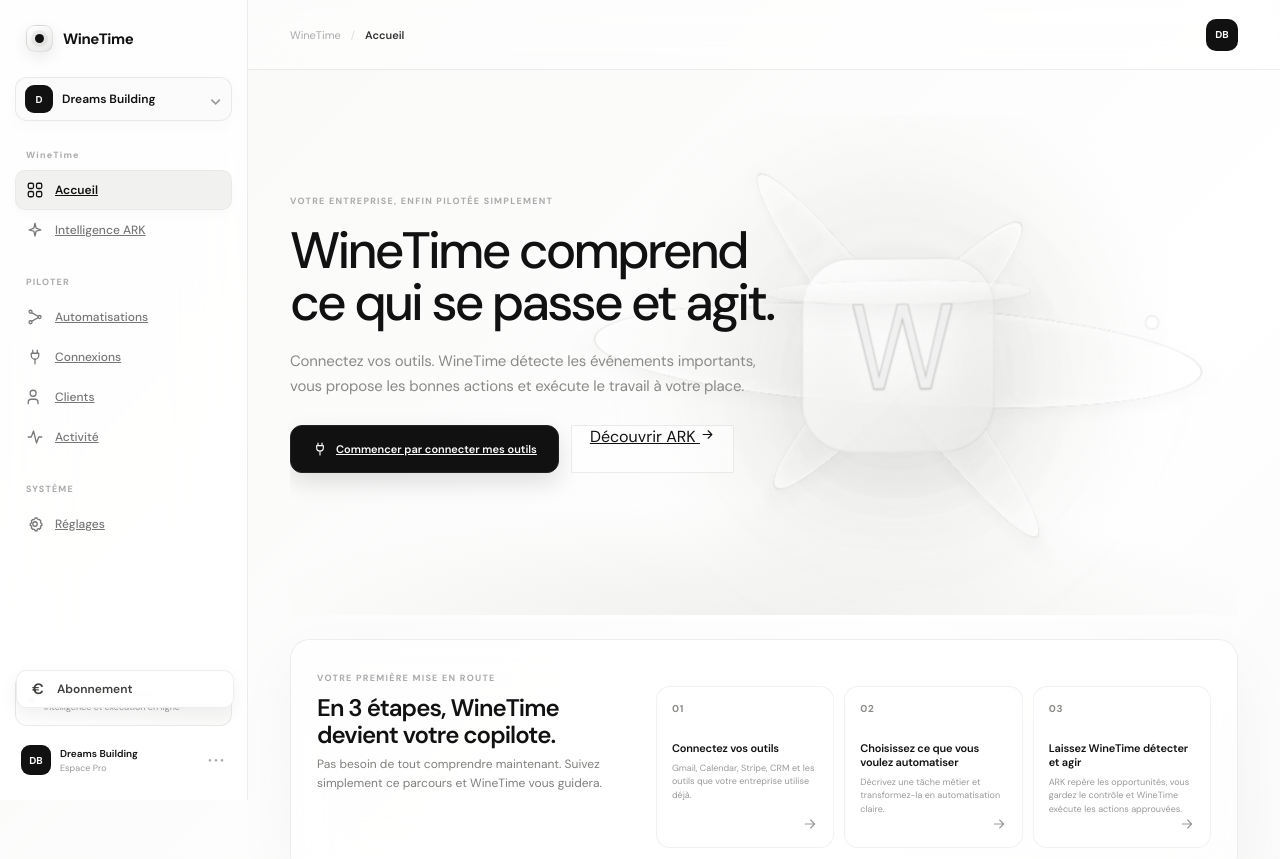
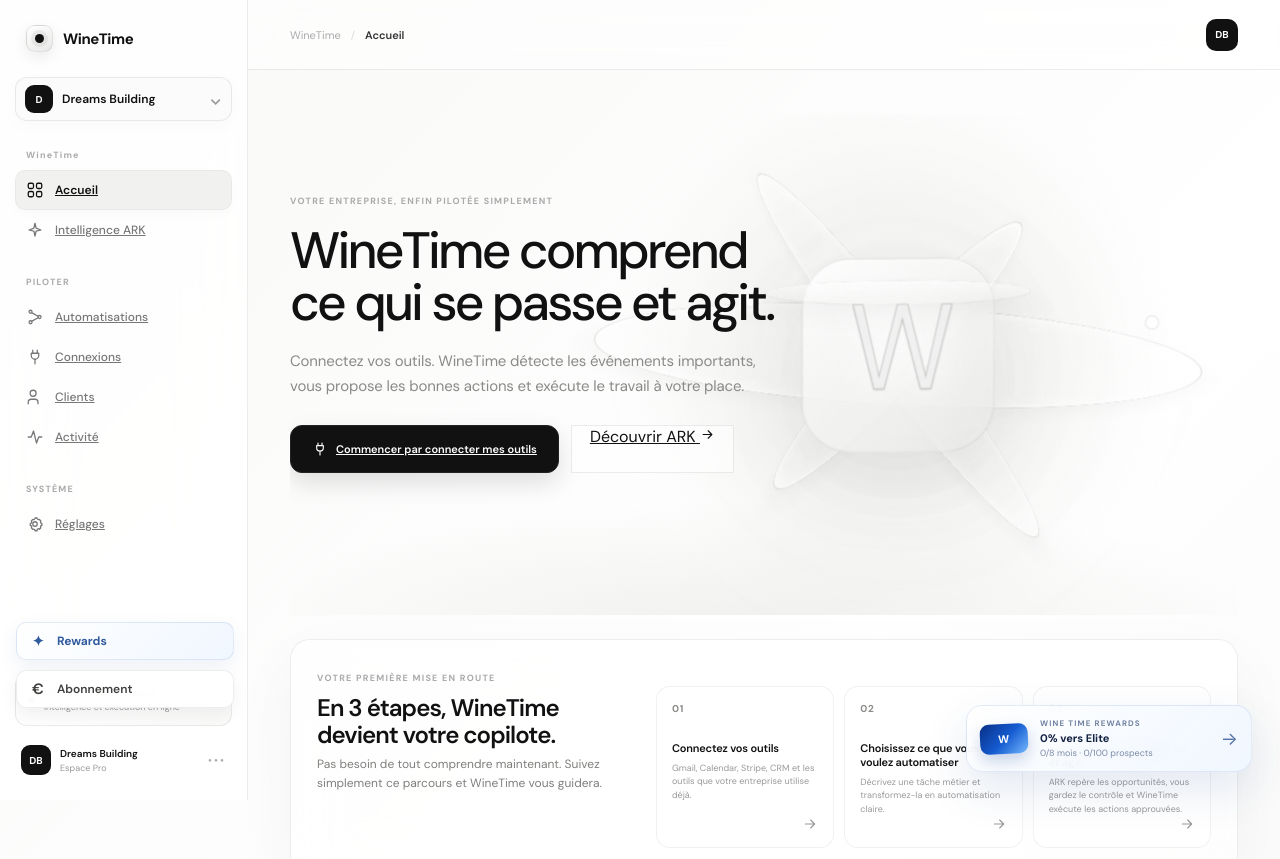
Before and after one commit to dreamsbuilding3-afk/Orbit, a Next.js app: page / in a window 1280 px wide. Shown: the top 859 px of the page. Built offline with nearby package versions, Linux system fonts and the light colour scheme; no server answers.

Commit message:
feat: add WineTime Rewards navigation and home preview

```diff
--- a/app/subscription-link.tsx
+++ b/app/subscription-link.tsx
@@ -1,7 +1,143 @@
+"use client";
+
+import { useCallback, useEffect, useState } from "react";
 import Link from "next/link";
+import { usePathname } from "next/navigation";
+import { supabase } from "../lib/supabase-browser";
+
+type Progress = {
+  active_months: number;
+  prospect_count: number;
+  action_count: number;
+  current_level: string;
+  elite_unlocked: boolean;
+};
 
 export default function SubscriptionLink() {
+  const pathname = usePathname();
+  const [progress, setProgress] = useState<Progress | null>(null);
+
+  const loadRewards = useCallback(async () => {
+    if (!supabase) return;
+    const { data: { user } } = await supabase.auth.getUser();
+    if (!user) return;
+    const { data: membership } = await supabase
+      .from("organization_members")
+      .select("organization_id")
+      .eq("user_id", user.id)
+      .limit(1)
+      .maybeSingle();
+    if (!membership?.organization_id) return;
+    const { data } = await supabase.rpc("refresh_winetime_rewards", {
+      target_org: membership.organization_id,
+    });
+    const next = Array.isArray(data) ? data[0] : data;
+    if (next) setProgress(next as Progress);
+  }, []);
+
+  useEffect(() => {
+    void loadRewards();
+  }, [loadRewards]);
+
+  const months = progress?.active_months ?? 0;
+  const prospects = progress?.prospect_count ?? 0;
+  const elite = !!progress?.elite_unlocked;
+  const completion = elite
+    ? 100
+    : Math.min(100, Math.round((Math.min(months / 8, prospects / 100)) * 100));
+
+  const showHomePreview = pathname === "/";
+
   return (
+    <>
+      {showHomePreview && (
+        <Link
+          href="/rewards"
+          aria-label="Voir votre progression WineTime Rewards"
+          style={{
+            position: "fixed",
+            right: 28,
+            bottom: 28,
+            zIndex: 35,
+            width: 286,
+            boxSizing: "border-box",
+            display: "flex",
+            alignItems: "center",
+            gap: 12,
+            padding: "12px 13px",
+            borderRadius: 16,
+            border: "1px solid rgba(52,103,196,.12)",
+            background: "linear-gradient(135deg,rgba(255,255,255,.94),rgba(239,246,255,.92))",
+            color: "#152343",
+            textDecoration: "none",
+            boxShadow: "0 18px 45px rgba(30,70,140,.12)",
+            backdropFilter: "blur(18px)",
+          }}
+        >
+          <span
+            aria-hidden="true"
+            style={{
+              width: 48,
+              height: 30,
+              flex: "none",
+              borderRadius: 9,
+              display: "grid",
+              placeItems: "center",
+              color: "white",
+              fontSize: 11,
+              fontWeight: 800,
+              letterSpacing: ".05em",
+              background: "linear-gradient(135deg,#082f86,#155bd0 52%,#75b9ff)",
+              boxShadow: "0 7px 16px rgba(16,63,150,.22)",
+              transform: "rotate(-3deg)",
+            }}
+          >
+            W
+          </span>
+          <span style={{ minWidth: 0, flex: 1 }}>
+            <span style={{ display: "block", fontSize: 8, letterSpacing: ".14em", fontWeight: 800, color: "#7182a1" }}>
+              WINE TIME REWARDS
+            </span>
+            <span style={{ display: "block", marginTop: 3, fontSize: 11, fontWeight: 700 }}>
+              {elite ? "Elite débloqué" : `${completion}% vers Elite`}
+            </span>
+            <span style={{ display: "block", marginTop: 2, fontSize: 9, color: "#7b8aa5" }}>
+              {months}/8 mois · {prospects}/100 prospects
+            </span>
+          </span>
+          <span aria-hidden="true" style={{ color: "#5573a9", fontSize: 18 }}>→</span>
+        </Link>
+      )}
+
+      <Link
+        href="/rewards"
+        aria-label="Ouvrir WineTime Rewards"
+        style={{
+          position: "fixed",
+          left: 16,
+          bottom: 140,
+          zIndex: 40,
+          width: 218,
+          boxSizing: "border-box",
+          display: "flex",
+          alignItems: "center",
+          gap: 10,
+          padding: "10px 12px",
+          borderRadius: 10,
+          border: "1px solid rgba(43,91,171,.12)",
+          background: "linear-gradient(135deg,rgba(255,255,255,.97),rgba(239,246,255,.95))",
+          color: "#315b9f",
+          textDecoration: "none",
+          fontSize: 12,
+          fontWeight: 700,
+          boxShadow: "0 6px 18px rgba(28,75,150,.08)",
+          backdropFilter: "blur(14px)",
+        }}
+      >
+        <span aria-hidden="true" style={{ width: 18, textAlign: "center", fontSize: 14, lineHeight: 1 }}>✦</span>
+        Rewards
+      </Link>
+
       <Link
         href="/abonnement"
         aria-label="Ouvrir les abonnements WineTime"
@@ -30,5 +166,6 @@ export default function SubscriptionLink() {
         <span aria-hidden="true" style={{ width: 18, textAlign: "center", fontSize: 15, lineHeight: 1 }}>€</span>
         Abonnement
       </Link>
+    </>
   );
 }
```
Lines whose indentation alone changed are shown as unchanged.
